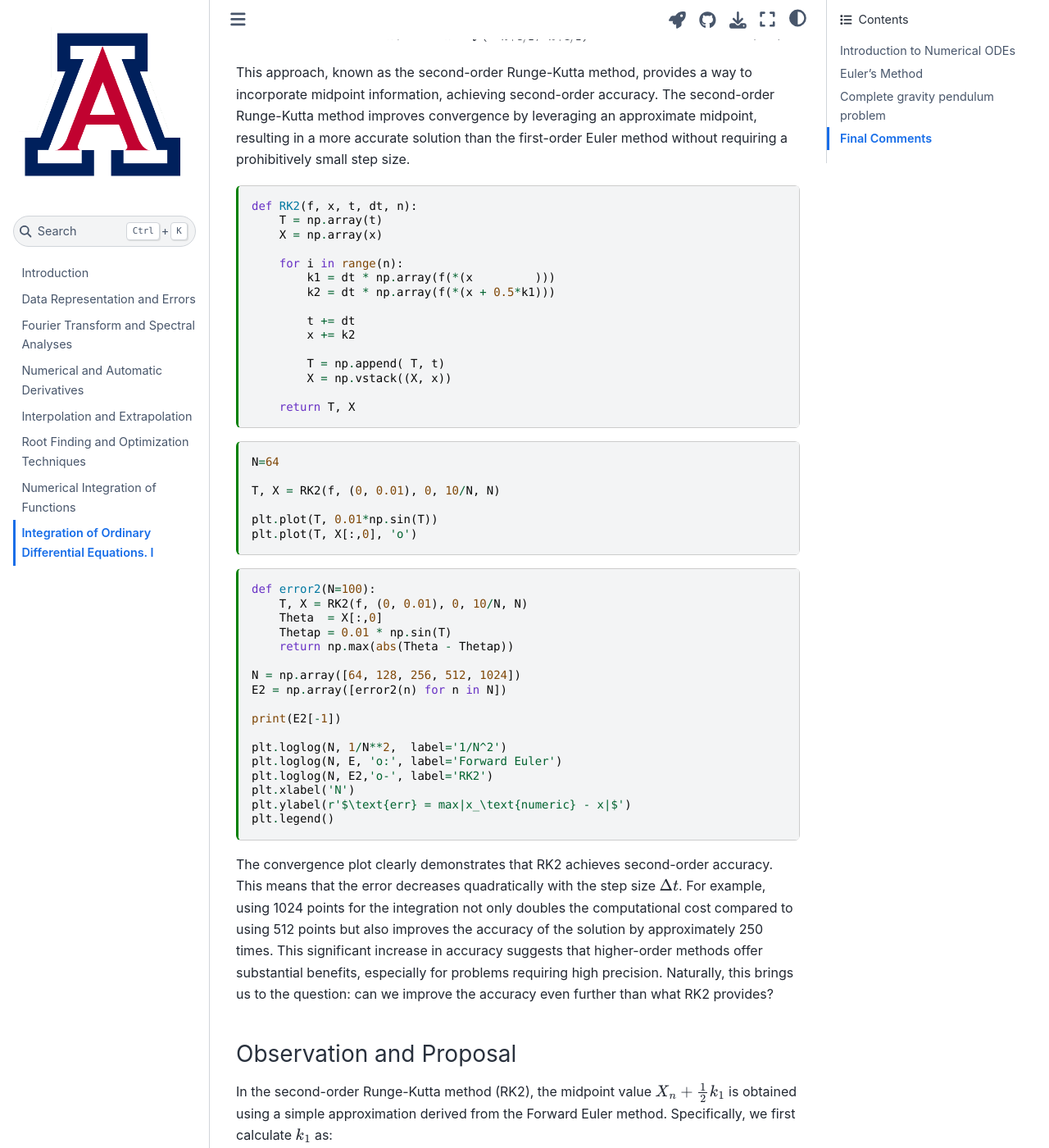
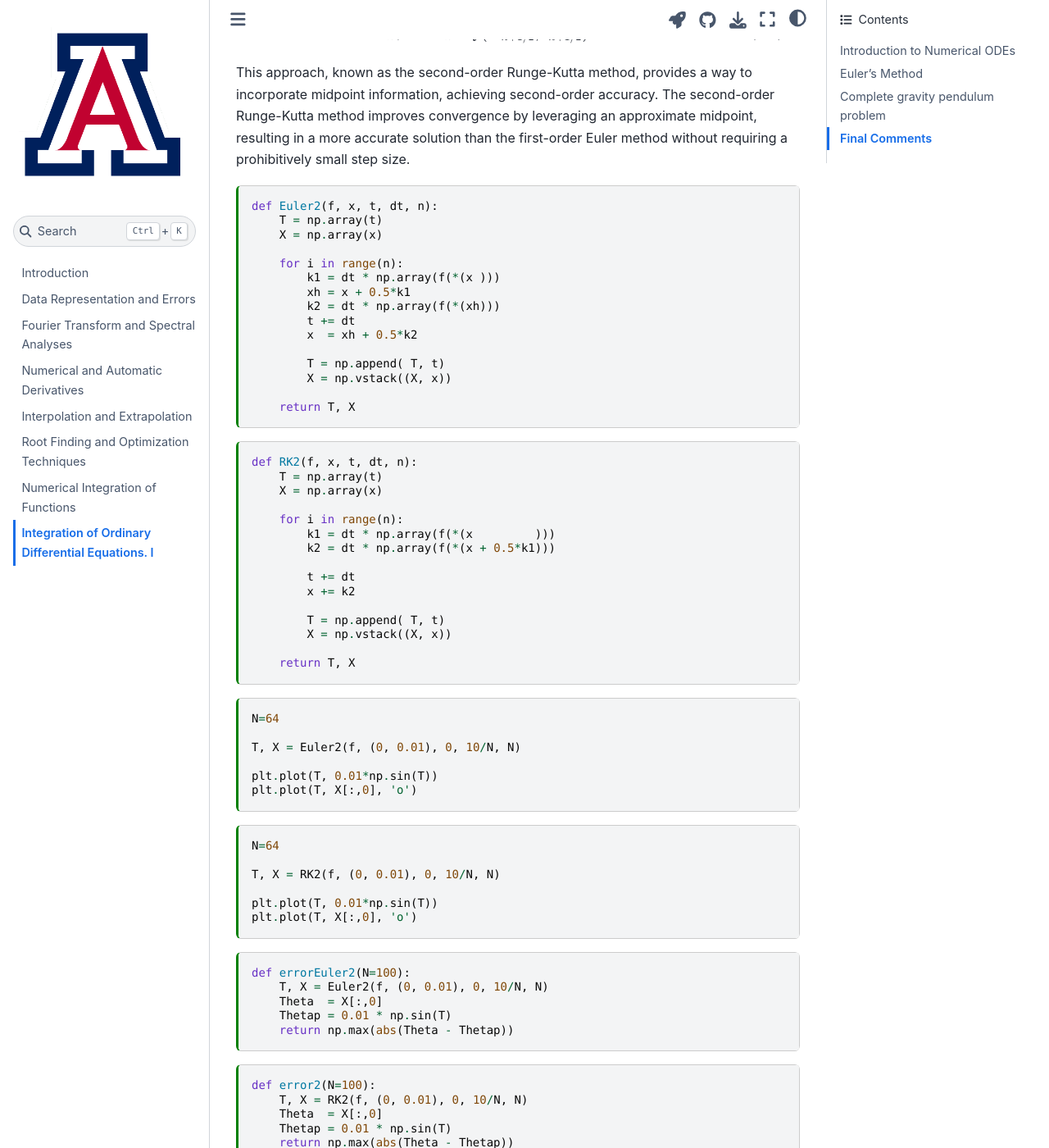
Before and after one commit to ua-2024q3-astr513/astr513, a Jupyter Book: the page built from docs/ode1.md, in a window 1280 px wide and 1400 px high, scrolled down 9437 px. Shown: the whole window at 82% size. Built offline with Jupyter Book 1.0.4 settings and Sphinx 7.4.7 and the Sphinx Book theme 1.1.4, drawn with Linux system fonts in a browser that asks for light colours; some of the changed text lies outside the part shown.

Commit message:
Fix some test codes

````diff
--- a/docs/ode1.md
+++ b/docs/ode1.md
@@ -106,7 +106,7 @@ In this sense, holding $x$ is somewhat "self-consistent" in terms of approximati
 
 Second, we recall the definition of a deriviative:
 \begin{align}
-  f(x, t) = \frac{dx}{dt} = \lim_{\Delta t\rightarrow 0}\frac{x(t + \Delta t) - x(t)}{\Delta h}.
+  f(x, t) = \frac{dx}{dt} = \lim_{\Delta t\rightarrow 0}\frac{x(t + \Delta t) - x(t)}{\Delta t}.
 \end{align}
 If we simply remove the limit and keep the "finite difference" part, then it is trivial to show
 \begin{align}
@@ -381,6 +381,24 @@ This approach, known as the second-order Runge-Kutta method, provides a way to i
 The second-order Runge-Kutta method improves convergence by leveraging an approximate midpoint, resulting in a more accurate solution than the first-order Euler method without requiring a prohibitively small step size.
 
 ```{code-cell} ipython3
+def Euler2(f, x, t, dt, n):
+    T = np.array(t)
+    X = np.array(x)
+
+    for i in range(n):
+        k1 = dt * np.array(f(*(x )))
+        xh = x + 0.5*k1
+        k2 = dt * np.array(f(*(xh)))
+        t += dt
+        x  = xh + 0.5*k2
+
+        T = np.append( T, t)
+        X = np.vstack((X, x))
+
+    return T, X
+```
+
+```{code-cell} ipython3
 def RK2(f, x, t, dt, n):
     T = np.array(t)
     X = np.array(x)
@@ -401,10 +419,27 @@ def RK2(f, x, t, dt, n):
 ```{code-cell} ipython3
 N=64
 
+T, X = Euler2(f, (0, 0.01), 0, 10/N, N)
+
+plt.plot(T, 0.01*np.sin(T))
+plt.plot(T, X[:,0], 'o')
+```
+
+```{code-cell} ipython3
+N=64
+
 T, X = RK2(f, (0, 0.01), 0, 10/N, N)
 
 plt.plot(T, 0.01*np.sin(T))
 plt.plot(T, X[:,0], 'o')
+```
+
+```{code-cell} ipython3
+def errorEuler2(N=100):
+    T, X = Euler2(f, (0, 0.01), 0, 10/N, N)
+    Theta  = X[:,0]
+    Thetap = 0.01 * np.sin(T)
+    return np.max(abs(Theta - Thetap))
 ```
 
 ```{code-cell} ipython3
@@ -416,12 +451,14 @@ def error2(N=100):
 
 N = np.array([64, 128, 256, 512, 1024])
 E2 = np.array([error2(n) for n in N])
+E22 = np.array([errorEuler2(n) for n in N])
 
 print(E2[-1])
 
 plt.loglog(N, 1/N**2,  label='1/N^2')
 plt.loglog(N, E, 'o:', label='Forward Euler')
 plt.loglog(N, E2,'o-', label='RK2')
+plt.loglog(N, E22,'o-', label='Euler2')
 plt.xlabel('N')
 plt.ylabel(r'$\text{err} = max|x_\text{numeric} - x|$')
 plt.legend()
@@ -573,8 +610,8 @@ plt.plot(T, Theta)
 # When the initial velocity is large enough, the solution is not periodic.  What's going on?
 
 N  = 1000
-v0 = 2
-T, X = RK4(f, (0, v0), 0, 10/N, N)
+v0 = 2.1
+T, X = RK4(f, (0, v0), 0, 10/N,  10 * N)
 
 Theta = X[:,0]
 Omega = X[:,1]
````
